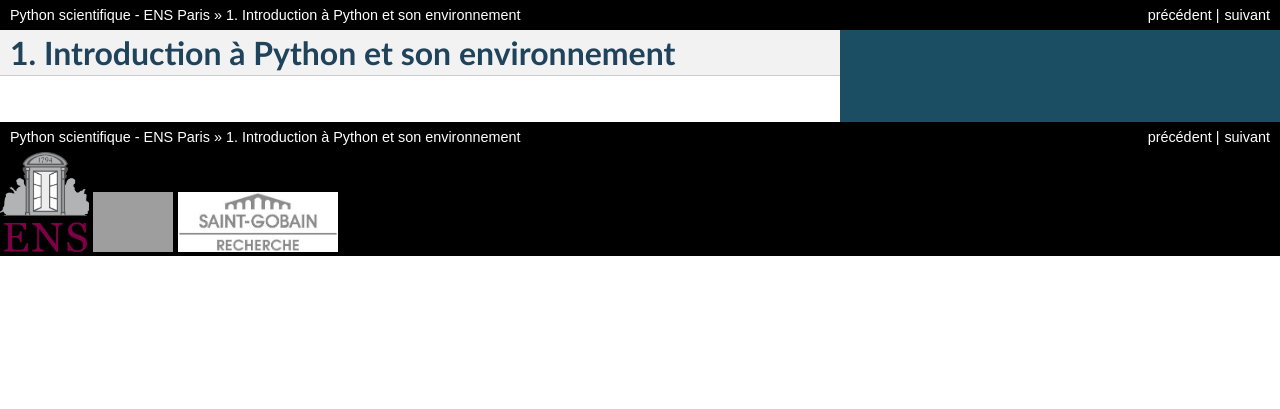
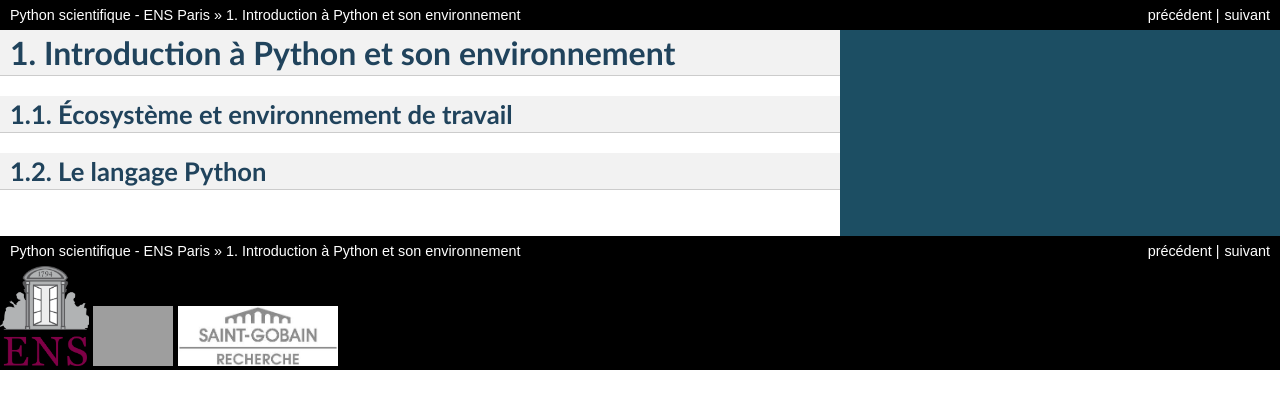
Before and after one commit to python-prepa/python-prepa, a Sphinx documentation site: the page built from ens-python-prepa/source/intro.rst, in a window 1280 px wide, cut to the strip 0-409 px from the top of the page. Built offline with Sphinx 7.4.7, drawn with Linux system fonts in a browser that asks for light colours; formulas are drawn with MathJax 3; pages that are not in the unit, such as notebooks, are missing from menus; the version number could not be read and is left out; grey boxes are pictures that could not be loaded.

Commit message:
Layout of first section

```diff
--- a/ens-python-prepa/source/intro.rst
+++ b/ens-python-prepa/source/intro.rst
@@ -1,2 +1,9 @@
 Introduction à Python et son environnement
 ==========================================
+
+Écosystème et environnement de travail
+--------------------------------------
+
+
+Le langage Python
+------------------
```
